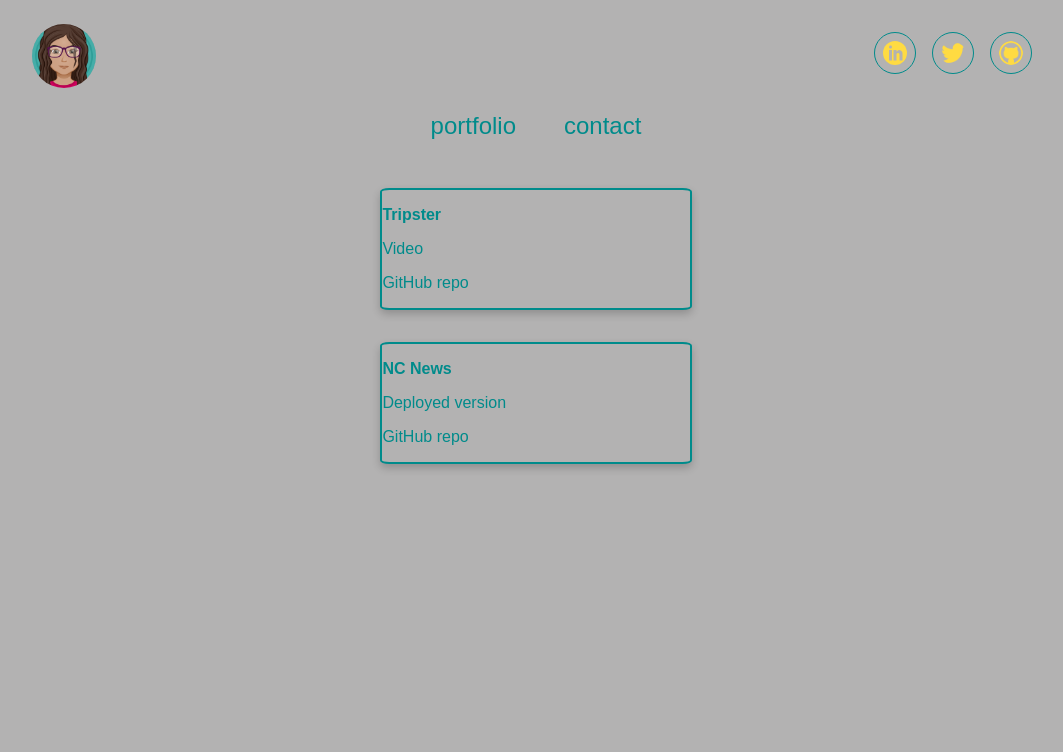
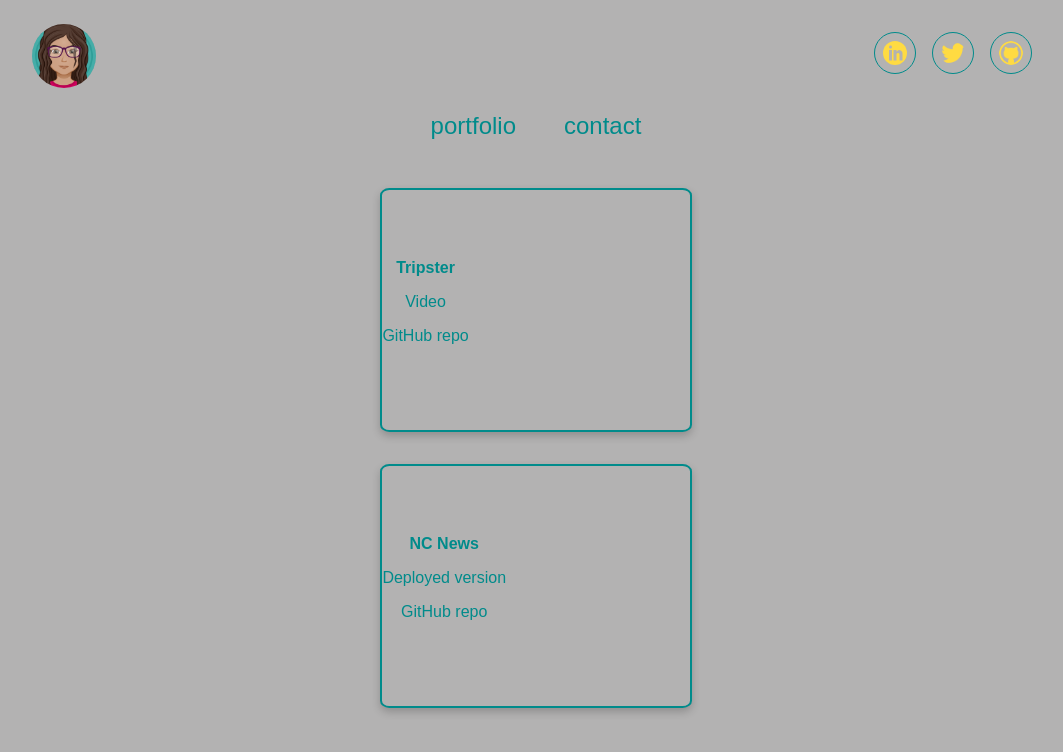
Before and after one commit to ixesta/Ixesta, a React (Create React App) app: page /portfolio in a window 1280 px wide. Shown: the top 752 px of the page, without its empty margins (104-1167 px from the left). Built offline with nearby package versions, Linux system fonts and the light colour scheme; a web font is replaced by a local one.

Commit message:
cards without images fullscreen

```diff
--- a/src/App.css
+++ b/src/App.css
@@ -38,7 +38,8 @@ a:hover {
 .card {
     box-shadow: 0 4px 8px 0 rgba(0,0,0,0.2);
     transition: 0.3s;
-    width: 50%;
+    width: 30%;
+    height: 15em;
     background-color: rgb(179, 178, 178);
     border-radius: 3%;
     margin-left: 3em;
@@ -60,8 +61,9 @@ a:hover {
     margin-left: 1.5em;
 }
 
-.card-content{
-    margin-right: 3em;
+ .card-content, .card-name{
+    margin: auto;
+    text-align: center;
 }
 
 .card-name {
```
